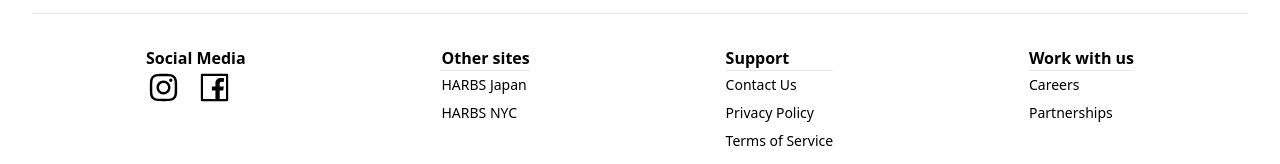
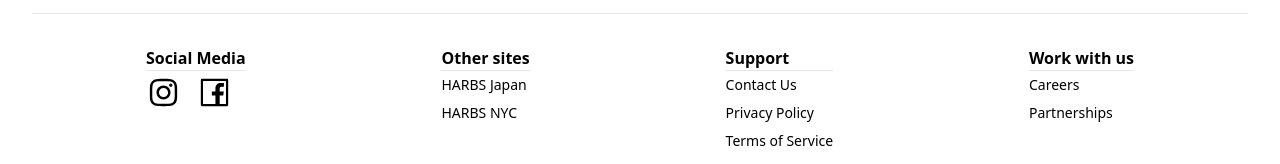
Before and after one commit to rosalie0/harbs-react, a React (Vite) app: page / in a window 1280 px wide. Shown: the part 544-708 px from the top of the page. Built offline with nearby package versions, Linux system fonts and the light colour scheme.

Commit message:
social icons styled similar to rest of cols

```diff
--- a/src/components/footer/FooterContent.tsx
+++ b/src/components/footer/FooterContent.tsx
@@ -9,8 +9,8 @@ const FooterContent = () => {
   return (
     <div className="py-8 border-t px-4 flex flex-col sm:flex-row justify-around mx-auto">
       <div>
-        <h4 className="font-bold text-md">Social Media</h4>
-        <div className="flex gap-4">
+        <h4 className="font-bold text-md border-b">Social Media</h4>
+        <div className="py-1 flex gap-4">
           <a href="https://www.instagram.com/harbs1981/">
             <AiOutlineInstagram size={35} />
           </a>
```
